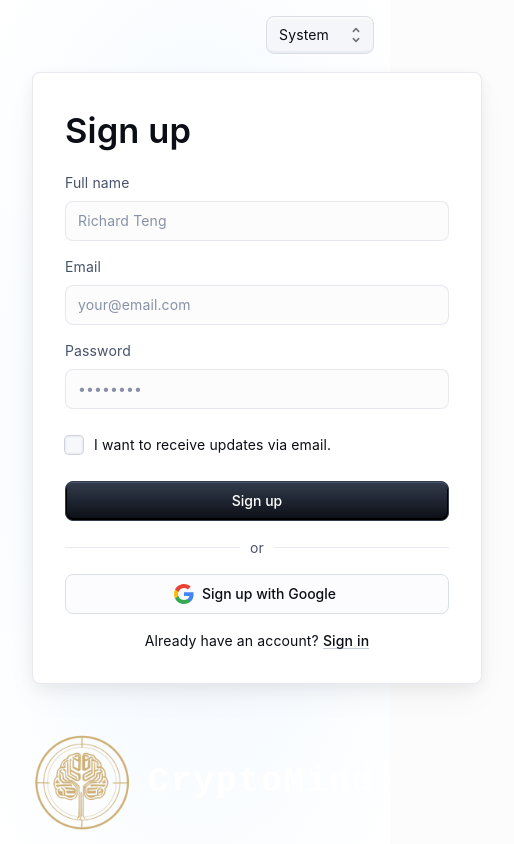
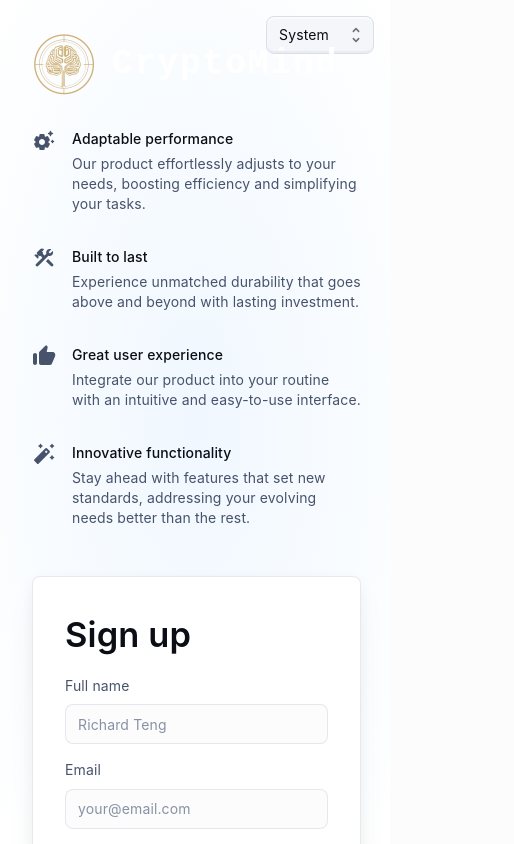
Before and after one commit to HiKami172/crypto-mind-frontend, a React (Create React App) app: page /sign-up in a window 390 px wide. Shown: the top 844 px of the page, 514 px wide, since content can reach past the window. Built offline with nearby package versions, Linux system fonts and the light colour scheme; no server answers.

Commit message:
Fix signin and signup pages for phone viewports. Add oauth for signup page.

```diff
--- a/src/components/Auth/Content.tsx
+++ b/src/components/Auth/Content.tsx
@@ -37,9 +37,8 @@ const items = [
     },
 ];
 
-export default function Content() {
+export function Content({ isTextAnimationComplete }: { isTextAnimationComplete: boolean }) {
     const [visibleIndexes, setVisibleIndexes] = React.useState<number[]>([]);
-    const [isTextAnimationComplete, setIsTextAnimationComplete] = React.useState(false);
 
     React.useEffect(() => {
         if (isTextAnimationComplete) {
@@ -53,37 +52,8 @@ export default function Content() {
     }, [isTextAnimationComplete]);
 
     return (
-        <Stack
-            sx={{
-                flexDirection: 'column',
-                alignSelf: 'top',
-                gap: 4,
-                width: 450,
-                maxWidth: 450,
-            }}
-        >
-            <Box sx={{ display: 'flex', alignItems: 'center' }}>
-                <SitemarkIcon />
-                <TypeAnimation
-                    sequence={[
-                        'CryptoMind',
-                        () => setIsTextAnimationComplete(true),
-                    ]}
-                    wrapper="span"
-                    speed={1}
-                    style={{
-                        fontSize: 'clamp(2rem, 10vw, 2.15rem)',
-                        fontFamily: `'Courier New', monospace`,
-                        fontWeight: 700,
-                        letterSpacing: '2px',
-                        color: 'white',
-                        display: 'inline-block',
-                        whiteSpace: 'nowrap',
-                        overflow: 'hidden',
-                    }}
-                />
-            </Box>
-            {items.map((item, index: number) => (
+        <React.Fragment>
+            {items.map((item, index) => (
                 <Slide
                     key={index}
                     direction="right"
@@ -105,6 +75,32 @@ export default function Content() {
                     </Stack>
                 </Slide>
             ))}
-        </Stack>
+        </React.Fragment>
     );
 }
+
+export function AppHeader({ setIsTextAnimationComplete }: { setIsTextAnimationComplete: React.Dispatch<React.SetStateAction<boolean>> }) {
+    return (
+        <Box sx={{ display: 'flex', alignItems: 'center' }}>
+            <SitemarkIcon />
+            <TypeAnimation
+                sequence={[
+                    'CryptoMind',
+                    () => setIsTextAnimationComplete(true),
+                ]}
+                wrapper="span"
+                speed={1}
+                style={{
+                    fontSize: 'clamp(1rem, 10vw, 2.15rem)',
+                    fontFamily: `'Courier New', monospace`,
+                    fontWeight: 700,
+                    letterSpacing: '2px',
+                    color: 'white',
+                    display: 'inline-block',
+                    whiteSpace: 'nowrap',
+                    overflow: 'hidden',
+                }}
+            />
+        </Box>
+    );
+}
--- a/src/components/Auth/CustomIcons.tsx
+++ b/src/components/Auth/CustomIcons.tsx
@@ -4,7 +4,7 @@ import Box from "@mui/material/Box";
 
 export function SitemarkIcon() {
     return (
-        <Box sx={{ height: 100, width: 100, mr: 2 }}>
+        <Box sx={{ height: 64, width: 64, mr: 2 }}>
             <img
                 src="/logo512.png"  // Path relative to the public folder
                 alt="Sitemark Logo"
--- a/src/components/Auth/SignUpCard.tsx
+++ b/src/components/Auth/SignUpCard.tsx
@@ -21,7 +21,7 @@ export default function SignUpCard(props: { disableCustomTheme?: boolean }) {
     if (!authContext) {
         throw new Error('AuthContext must be used within an AuthProvider');
     }
-    const { register } = authContext;
+    const { register, googleLogin } = authContext;
 
 
     const [emailError, setEmailError] = React.useState(false);
@@ -170,7 +170,7 @@ export default function SignUpCard(props: { disableCustomTheme?: boolean }) {
                 <Button
                     fullWidth
                     variant="outlined"
-                    onClick={() => alert('Sign up with Google')}
+                    onClick={() => googleLogin()}
                     startIcon={<GoogleIcon />}
                 >
                     Sign up with Google
--- a/src/pages/SignIn.tsx
+++ b/src/pages/SignIn.tsx
@@ -2,11 +2,14 @@ import * as React from 'react';
 import CssBaseline from '@mui/material/CssBaseline';
 import Stack from '@mui/material/Stack';
 import SignInCard from '../components/Auth/SignInCard';
-import Content from '../components/Auth/Content';
+import {AppHeader, Content} from '../components/Auth/Content';
 import AppTheme from '../theme/shared-theme/AppTheme';
 import ColorModeSelect from '../theme/shared-theme/ColorModeSelect';
 
 export default function SignIn(props: { disableCustomTheme?: boolean }) {
+    const [isTextAnimationComplete, setIsTextAnimationComplete] = React.useState(false);
+
+
     return (
     <AppTheme {...props}>
       <CssBaseline enableColorScheme />
@@ -17,20 +20,24 @@ export default function SignIn(props: { disableCustomTheme?: boolean }) {
             sx={[
                 {
                     justifyContent: 'center',
-            height: 'calc((1 - var(--template-frame-height, 0)) * 100%)',
-            marginTop: 'max(40px - var(--template-frame-height, 0px), 0px)',
-            minHeight: '100%',
+                    marginTop: 0, // Remove additional offsets
+                    minHeight: '100vh', // Start with viewport height and grow
+                    position: 'relative', // Ensure the pseudo-element stays tied to this container
                 },
                 (theme) => ({
                     '&::before': {
                         content: '""',
                         display: 'block',
-              position: 'absolute',
+                        position: 'fixed', // Fixed to the viewport to persist on scroll
                         zIndex: -1,
-              inset: 0,
+                        top: 0,
+                        left: 0,
+                        width: '100%',
+                        height: '100%', // Ensure it covers the viewport height
                         backgroundImage:
                             'radial-gradient(ellipse at 50% 50%, hsl(210, 100%, 97%), hsl(0, 0%, 100%))',
                         backgroundRepeat: 'no-repeat',
+                        backgroundSize: 'cover',
                         ...theme.applyStyles('dark', {
                             backgroundImage:
                                 'radial-gradient(at 50% 50%, hsla(210, 100%, 16%, 0.5), hsl(220, 30%, 5%))',
@@ -40,7 +47,7 @@ export default function SignIn(props: { disableCustomTheme?: boolean }) {
             ]}
         >
         <Stack
-          direction={{ xs: 'column-reverse', md: 'row' }}
+          direction={{ xs: 'column', md: 'row' }}
           sx={{
             justifyContent: 'center',
             gap: { xs: 6, sm: 12 },
@@ -49,7 +56,7 @@ export default function SignIn(props: { disableCustomTheme?: boolean }) {
           }}
         >
           <Stack
-            direction={{ xs: 'column-reverse', md: 'row' }}
+            direction={{ xs: 'column', md: 'row' }}
             sx={{
               justifyContent: 'center',
               gap: { xs: 6, sm: 12 },
@@ -57,7 +64,22 @@ export default function SignIn(props: { disableCustomTheme?: boolean }) {
               m: 'auto',
             }}
           >
-            <Content />
+              <Stack
+                  sx={{
+                      flexDirection: 'column',
+                      alignSelf: 'top',
+                      gap: 4,
+                      width: {
+                          xs: '100%',
+                          sm: '80%',
+                          md: 450,
+                      },
+                      maxWidth: 450,
+                  }}
+              >
+                <AppHeader setIsTextAnimationComplete={setIsTextAnimationComplete} />
+                <Content isTextAnimationComplete={isTextAnimationComplete} />
+            </Stack>
             <SignInCard />
           </Stack>
         </Stack>
--- a/src/pages/SignUp.tsx
+++ b/src/pages/SignUp.tsx
@@ -3,11 +3,14 @@ import CssBaseline from '@mui/material/CssBaseline';
 import Stack from '@mui/material/Stack';
 import AppTheme from '../theme/shared-theme/AppTheme';
 import ColorModeSelect from '../theme/shared-theme/ColorModeSelect';
-import Content from "../components/Auth/Content";
+import {AppHeader, Content} from "../components/Auth/Content";
 import SignUpCard from "../components/Auth/SignUpCard";
 
 
 export default function SignUp(props: { disableCustomTheme?: boolean }) {
+    const [isTextAnimationComplete, setIsTextAnimationComplete] = React.useState(false);
+
+
     return (
         <AppTheme {...props}>
             <CssBaseline enableColorScheme />
@@ -18,20 +21,24 @@ export default function SignUp(props: { disableCustomTheme?: boolean }) {
                 sx={[
                     {
                         justifyContent: 'center',
-                height: 'calc((1 - var(--template-frame-height, 0)) * 100%)',
-                marginTop: 'max(40px - var(--template-frame-height, 0px), 0px)',
-                minHeight: '100%',
+                        marginTop: 0, // Remove additional offsets
+                        minHeight: '100vh', // Start with viewport height and grow
+                        position: 'relative', // Ensure the pseudo-element stays tied to this container
                     },
                     (theme) => ({
                         '&::before': {
                             content: '""',
                             display: 'block',
-                  position: 'absolute',
+                            position: 'fixed', // Fixed to the viewport to persist on scroll
                             zIndex: -1,
-                  inset: 0,
+                            top: 0,
+                            left: 0,
+                            width: '100%',
+                            height: '100%', // Ensure it covers the viewport height
                             backgroundImage:
                                 'radial-gradient(ellipse at 50% 50%, hsl(210, 100%, 97%), hsl(0, 0%, 100%))',
                             backgroundRepeat: 'no-repeat',
+                            backgroundSize: 'cover',
                             ...theme.applyStyles('dark', {
                                 backgroundImage:
                                     'radial-gradient(at 50% 50%, hsla(210, 100%, 16%, 0.5), hsl(220, 30%, 5%))',
@@ -41,7 +48,7 @@ export default function SignUp(props: { disableCustomTheme?: boolean }) {
                 ]}
             >
                 <Stack
-              direction={{ xs: 'column-reverse', md: 'row' }}
+                    direction={{ xs: 'column', md: 'row' }}
                     sx={{
                         justifyContent: 'center',
                         gap: { xs: 6, sm: 12 },
@@ -50,7 +57,7 @@ export default function SignUp(props: { disableCustomTheme?: boolean }) {
                     }}
                 >
                     <Stack
-                direction={{ xs: 'column-reverse', md: 'row' }}
+                        direction={{ xs: 'column', md: 'row' }}
                         sx={{
                             justifyContent: 'center',
                             gap: { xs: 6, sm: 12 },
@@ -58,7 +65,22 @@ export default function SignUp(props: { disableCustomTheme?: boolean }) {
                             m: 'auto',
                         }}
                     >
-              <Content />
+                        <Stack
+                            sx={{
+                                flexDirection: 'column',
+                                alignSelf: 'top',
+                                gap: 4,
+                                width: {
+                                    xs: '100%',
+                                    sm: '80%',
+                                    md: 450,
+                                },
+                                maxWidth: 450,
+                            }}
+                        >
+                            <AppHeader setIsTextAnimationComplete={setIsTextAnimationComplete} />
+                            <Content isTextAnimationComplete={isTextAnimationComplete} />
+                        </Stack>
                         <SignUpCard />
                     </Stack>
                 </Stack>
```
Lines whose indentation alone changed are shown as unchanged.
